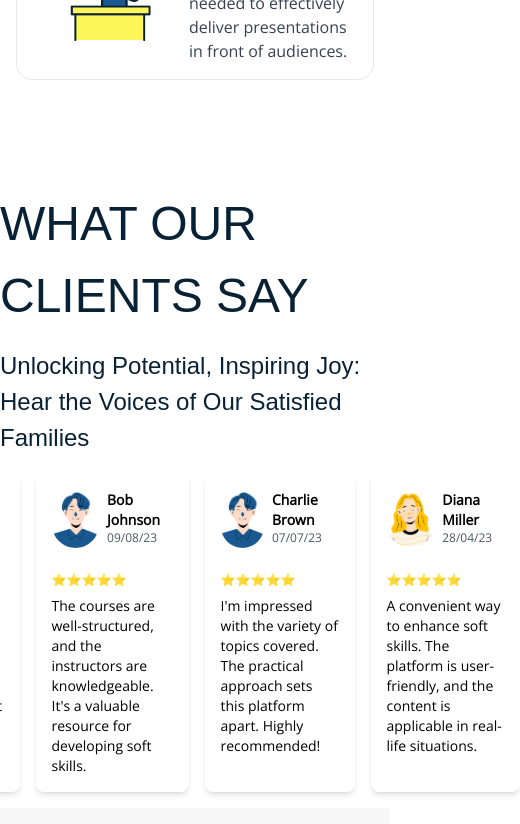
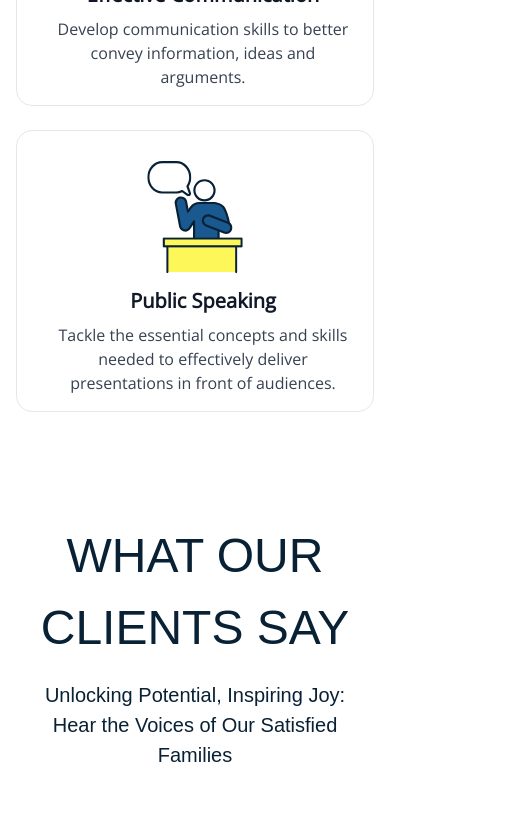
Before and after one commit to amiranazri/brightminds-website, a Next.js app: page / in a window 390 px wide. Shown: the part 1880-2704 px from the top of the page, 520 px wide, since content can reach past the window. Built offline with nearby package versions, Linux system fonts and the light colour scheme; a web font is replaced by a local one.

Commit message:
Fixed horzontalcard responsivity, updated footer layout in mobile.

```diff
--- a/app/page.tsx
+++ b/app/page.tsx
@@ -33,16 +33,15 @@ export default function Page() {
           ))}
         </div>
       </div>
-      <div className="flex justify-center mt-24 sm:px-24 md:px-32 lg:px-48">
-        <h1>What Our Clients Say</h1>
-      </div>
-      <div className="flex justify-center mt-4 sm:px-24 md:px-32 lg:px-48">
-        <h2>
+      <div className="flex justify-center items-center flex-col mt-24 sm:px-24 md:px-32 lg:px-48">
+        <h1 className="text-center">What Our Clients Say</h1>
+        <h3 className="text-center mt-4 mx-8">
           Unlocking Potential, Inspiring Joy: Hear the Voices of Our Satisfied
           Families
-        </h2>
+        </h3>
       </div>
-      <div className="flex flex-row justify-center px-16">
+
+      <div className="flex flex-col items-center sm:px-4 md:flex-row lg:flex-row lg:px-16 mt-8">
         {reviewsData.map((review, index) => (
           <ReviewCard
             key={index}
--- a/app/ui/components/Footer.js
+++ b/app/ui/components/Footer.js
@@ -11,15 +11,36 @@ function Footer() {
         height={220}
         alt="Brightminds logo"
       />
-      <div className="flex flex-col items-center justify-center md:flex-row md:space-x-5">
+      <div className="grid grid-cols-3 gap-5 md:grid-cols-1 md:space-y-5">
         <Link href="https://www.instagram.com/brightmindsedu/" target="_blank">
-          <Image src="/instagram_icon.svg" width={50} height={50} className="cursor-pointer mb-5 hover:opacity-80" alt="Instagram Icon" />
+          <Image
+            src="/instagram_icon.svg"
+            width={50}
+            height={50}
+            className="cursor-pointer mb-5 hover:opacity-80"
+            alt="Instagram Icon"
+          />
         </Link>
         <Link href="https://www.facebook.com/Brightmindsorg" target="_blank">
-          <Image src="/facebook_icon.svg" width={50} height={50} className="cursor-pointer mb-5 hover:opacity-80" alt="Facebook Icon" />
+          <Image
+            src="/facebook_icon.svg"
+            width={50}
+            height={50}
+            className="cursor-pointer mb-5 hover:opacity-80"
+            alt="Facebook Icon"
+          />
         </Link>
-        <Link href="https://www.linkedin.com/company/brightminds-edu/" target="_blank">
-          <Image src="/twitter_icon.svg" width={50} height={50} className="cursor-pointer mb-5 hover:opacity-80" alt="LinkedIn Icon" />
+        <Link
+          href="https://www.linkedin.com/company/brightminds-edu/"
+          target="_blank"
+        >
+          <Image
+            src="/twitter_icon.svg"
+            width={50}
+            height={50}
+            className="cursor-pointer mb-5 hover:opacity-80"
+            alt="LinkedIn Icon"
+          />
         </Link>
       </div>
       <div className="text-center flex flex-col md:flex-row md:space-x-5">
--- a/app/ui/components/HorizontalCard.js
+++ b/app/ui/components/HorizontalCard.js
@@ -3,15 +3,11 @@ import Image from "next/image";
 
 const HorizontalCard = ({ imageUrl, title, subtitle }) => {
   return (
-    <div className="bg-white mx-4 my-3 sm:min-w-[500px] sm:min-h-52 md:max-w-[500px] lg:max-w-[500px] md:min-h-50 lg:min-h-53 border border-gray-200 rounded-[16px] lg:rounded-[16px] p-4 flex items-center sm:flex-col md:flex-row lg:flex-row">
+    <div className="bg-white mx-4 my-3 min-w-[200px] min-h-52 sm:max-w-[224px]  md:max-w-[500px] lg:max-w-[500px] md:min-h-50 lg:min-h-53 border border-gray-200 rounded-[16px] lg:rounded-[16px] p-4 flex items-center flex-col md:flex-row lg:flex-row">
       <Image src={imageUrl} width={140} height={140} className="rounded-full" />
-      <div className="ml-4">
-        <div className="flex text-gray-900 font-bold text-xl mb-2 sm:justify-center md:justify-start lg:justify-start">
-          {title}
-        </div>
-        <p className="text-gray-700 text-base sm:text-center md:text-start lg:text-start">
-          {subtitle}
-        </p>
+      <div className="ml-4 text-center sm:text-left md:text-left">
+        <p className="text-gray-900 font-bold text-xl mb-2">{title}</p>
+        <p className="text-gray-700 text-base">{subtitle}</p>
       </div>
     </div>
   );
--- a/app/ui/components/ReviewCard.js
+++ b/app/ui/components/ReviewCard.js
@@ -11,8 +11,8 @@ const ReviewCard = ({ author, authorImg, rating, review, date }) => {
 
   return (
     <div className="review-card bg-white rounded-lg shadow-md p-4 md:p-6 lg:p-8 mx-2 md:mx-4 lg:mx-8 my-4 md:my-8 lg:my-32 md:h-72 lg:w-96 relative">
-      <div className="flex flex-col md:flex-row justify-between items-center">
-        <div className="author-info flex items-center mb-4 md:mb-0">
+      <div className="flex flex-col md:flex-row justify-between items-start md:flex-wrap">
+        <div className="author-info flex items-center mb-4 md:mb-0 md:w-full">
           <div
             className="author-image border-1 border-yellow-300 aspect-w-1 aspect-h-1 rounded-full overflow-hidden"
             style={{ width: "60px", height: "60px", ...backgroundImageStyle }}
@@ -22,7 +22,7 @@ const ReviewCard = ({ author, authorImg, rating, review, date }) => {
             <div className="author-date text-xs text-gray-600">{date}</div>
           </div>
         </div>
-        <div className="google-logo hidden md:block absolute top-2 right-2">
+        <div className="google-logo absolute top-2 right-2">
           <Image src={glogo} width={30} height={30} alt="Google" />
         </div>
       </div>
--- a/app/ui/global.css
+++ b/app/ui/global.css
@@ -11,12 +11,12 @@ h1 {
   font-size: 48px;
 }
 
-h2 {
+h3 {
   color: #092135;
   font-family: sans-serif;
   font-weight: 400;
   font-style: normal;
-  font-size: 24px;
+  font-size: 20px;
 }
 
 body {
```
